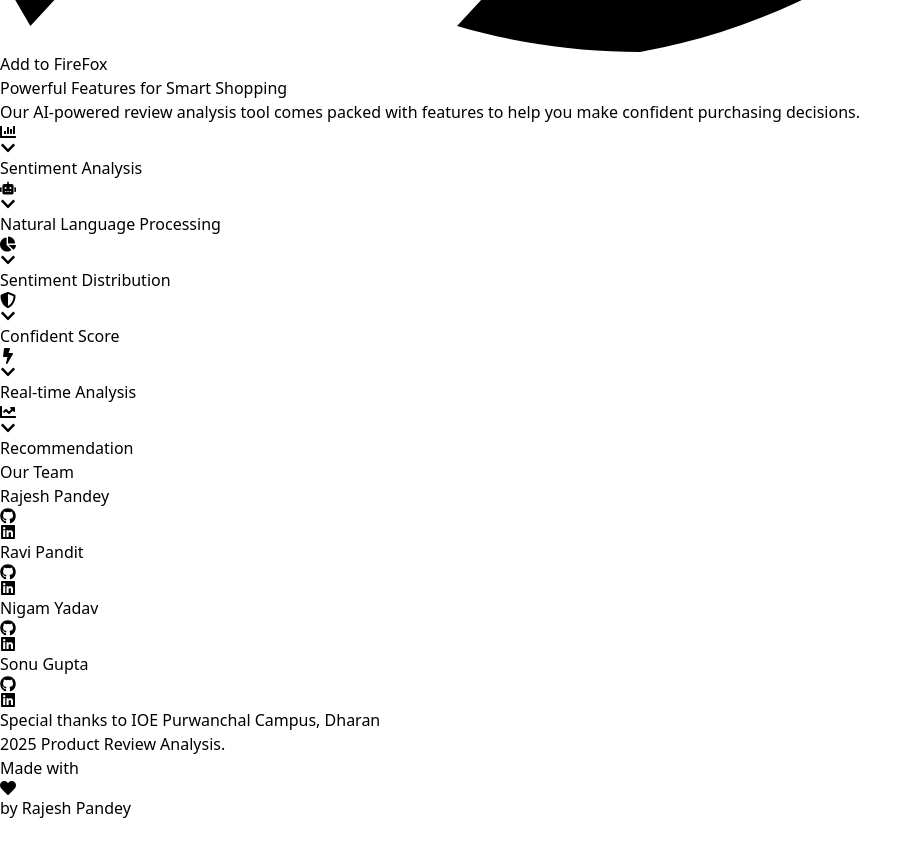
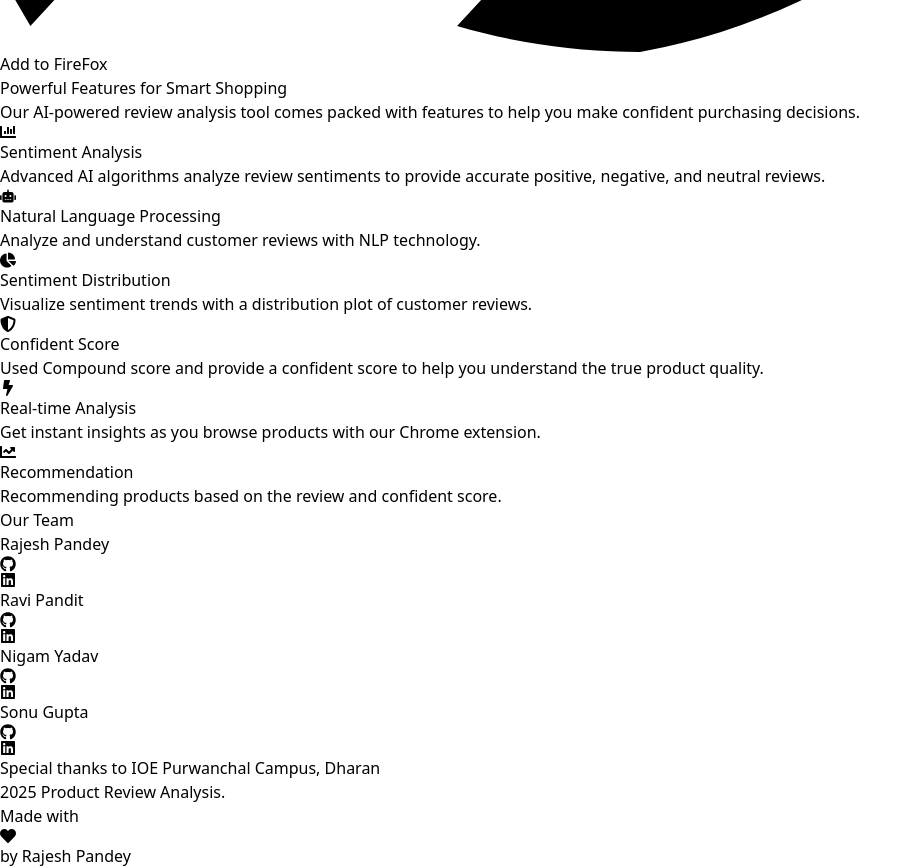
Before and after one commit to RajeshPandey10/pafr_ui, a React (Vite) app: page /features in a window 1280 px wide. Shown: the part 1420-2288 px from the top of the page, without its empty margins (0-922 px from the left). Before the commit the page ends 2240 px from the top, so only its background shows below. Built offline with nearby package versions, Linux system fonts and the light colour scheme.

Commit message:
ui-latest updated

```diff
--- a/src/components/Footer.jsx
+++ b/src/components/Footer.jsx
@@ -35,9 +35,12 @@ const Footer = () => {
           {/* Team Section */}
           <div>
             <h3 className="text-xl font-semibold text-white mb-4">Our Team</h3>
-            <div className="flex flex-wrap justify-center gap-6">
+            <div className="grid grid-cols-1 sm:grid-cols-2 lg:grid-cols-4 gap-4 sm:gap-6">
               {teamMembers.map((member, index) => (
-                <div key={index} className="flex items-center space-x-3">
+                <div
+                  key={index}
+                  className="flex items-center justify-center space-x-3 py-2"
+                >
                   <span className="text-purple-400">{member.name}</span>
                   <a
                     href={member.github}
--- a/src/pages/about/About.jsx
+++ b/src/pages/about/About.jsx
@@ -49,7 +49,7 @@ const About = () => {
     {
       name: "Flask",
       description:
-        "A lightweight WSGI web application framework in Python, perfect for building APIs. We use Flask to create robust backend services that handle machine learning models and data processing efficiently.",
+        "A lightweight framework in Python, perfect for building APIs. We use Flask to create robust backend services that handle machine learning models and data processing efficiently.",
       shortDescription: "Python web framework for backend services",
       icon: (
         <svg
--- a/src/pages/features/Features.jsx
+++ b/src/pages/features/Features.jsx
@@ -53,9 +53,6 @@ const Features = () => {
     },
   ];
 
-  const toggleFeature = (index) =>
-    setActiveIndex(activeIndex === index ? null : index);
-
   return (
     <div className="min-h-screen bg-gradient-to-b from-yellow-50 to-white py-20">
       <div className="max-w-7xl mx-auto px-4 sm:px-6 lg:px-8">
@@ -78,60 +75,32 @@ const Features = () => {
 
         {/* Features Grid */}
         <div className="grid md:grid-cols-2 lg:grid-cols-3 gap-8 mt-12">
-          {features.map((feature, index) => {
-            const isActive = activeIndex === index;
-            const isHovered = hoveredIndex === index;
-            // Rotate 180° when active; if only hovered, rotate to 90°; else 0°.
-            const iconRotation = isActive ? 180 : isHovered ? 90 : 0;
-            const showDescription = isActive || isHovered;
-            return (
+          {features.map((feature, index) => (
             <motion.div
               key={index}
-                layout
-                onClick={() => toggleFeature(index)}
-                onMouseEnter={() => setHoveredIndex(index)}
-                onMouseLeave={() => setHoveredIndex(null)}
-                className="relative group bg-white p-8 rounded-2xl shadow-lg cursor-pointer overflow-hidden"
+              className="relative group bg-white p-8 rounded-2xl shadow-lg hover:shadow-xl transition-all duration-300"
               whileHover={{ scale: 1.03 }}
-                transition={{ duration: 0.3 }}
             >
-                {/* Animated Background Gradient */}
-                <motion.div
-                  className="absolute inset-0 bg-gradient-to-r from-purple-200 to-transparent opacity-0 group-hover:opacity-25 transition-opacity duration-300"
-                  layout
-                />
-                <div className="relative z-10 flex items-center justify-between">
+              {/* Background Gradient */}
+              <div className="absolute inset-0 bg-gradient-to-r from-purple-200 to-transparent opacity-0 group-hover:opacity-25 transition-all duration-300 rounded-2xl" />
+
+              {/* Content */}
+              <div className="relative z-10">
                 <div className="bg-purple-50 w-16 h-16 rounded-lg flex items-center justify-center mb-4">
                   {feature.icon}
                 </div>
-                  <motion.div
-                    animate={{ rotate: iconRotation }}
-                    transition={{ duration: 0.3 }}
-                  >
-                    <FaChevronDown className="text-purple-600 w-5 h-5" />
-                  </motion.div>
-                </div>
-                <h3 className="relative z-10 text-xl font-bold text-gray-900 mb-4">
+
+                <h3 className="text-xl font-bold text-gray-900 mb-4">
                   {feature.title}
                 </h3>
-                <AnimatePresence>
-                  {showDescription && (
-                    <motion.div
-                      initial={{ opacity: 0, height: 0 }}
-                      animate={{ opacity: 1, height: "auto" }}
-                      exit={{ opacity: 0, height: 0 }}
-                      transition={{ duration: 0.3 }}
-                      className="relative z-10"
-                    >
-                      <p className="text-gray-600 mt-2">
+
+                {/* Description - Hidden by default, shown on hover */}
+                <p className="text-gray-600 opacity-0 group-hover:opacity-100 transition-all duration-300 transform translate-y-2 group-hover:translate-y-0">
                   {feature.description}
                 </p>
+              </div>
             </motion.div>
-                  )}
-                </AnimatePresence>
-              </motion.div>
-            );
-          })}
+          ))}
         </div>
       </div>
     </div>
```
Lines whose indentation alone changed are shown as unchanged.
